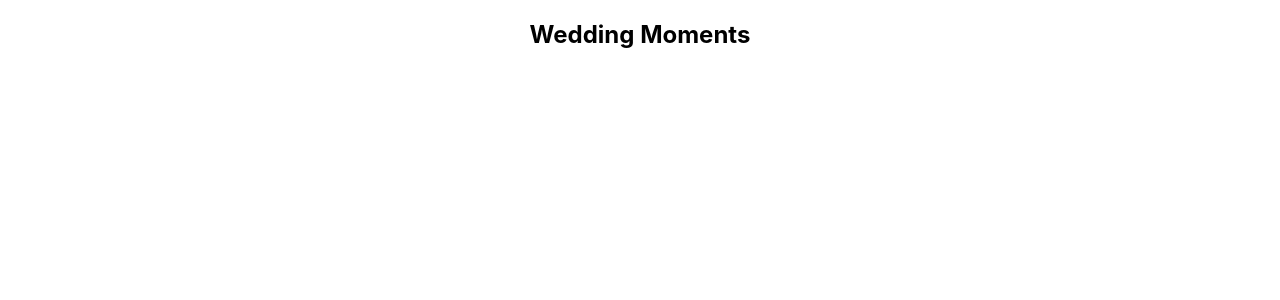
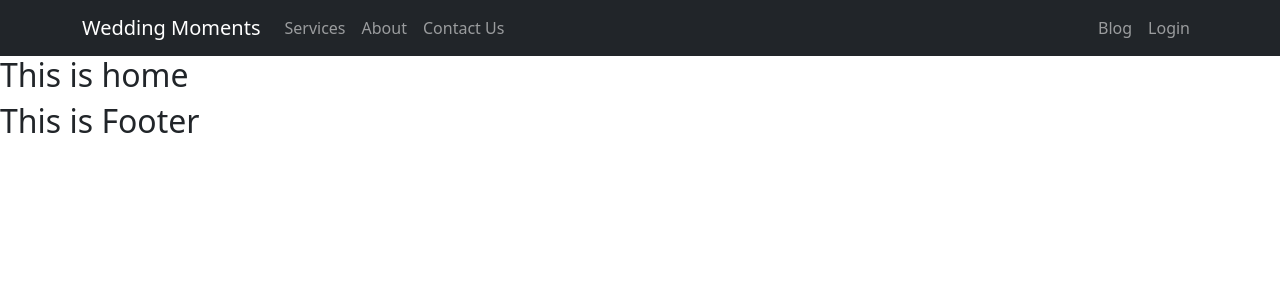
Before and after one commit to Easrib/wedding-moment, a React (Create React App) app: page / in a window 1280 px wide. Shown: the top 300 px of the page. Built offline with nearby package versions, Linux system fonts and the light colour scheme.

Commit message:
navbar added

```diff
--- a/package.json
+++ b/package.json
@@ -11,6 +11,7 @@
     "react": "^18.0.0",
     "react-bootstrap": "^2.2.3",
     "react-dom": "^18.0.0",
+    "react-firebase-hooks": "^5.0.3",
     "react-router-dom": "^6.3.0",
     "react-scripts": "5.0.1",
     "web-vitals": "^2.1.4"
--- a/src/App.js
+++ b/src/App.js
@@ -1,10 +1,19 @@
-import logo from './logo.svg';
 import './App.css';
+import Header from './Pages/Shared/Header/Header';
+import Footer from './Pages/Shared/Footer/Footer';
+import { Route, Routes } from 'react-router-dom';
+import About from './Pages/About/About';
+import Home from './Pages/Home/Home/Home';
 
 function App() {
   return (
-    <div className="App">
-      <h2>Wedding Moments</h2>
+    <div>
+      <Header></Header>
+      <Routes>
+        <Route path='/' element={<Home></Home>}></Route>
+        <Route path='/about' element={<About></About>}></Route>
+      </Routes>
+      <Footer></Footer>
     </div>
   );
 }
--- /dev/null
+++ b/src/Pages/About/About.js
@@ -0,0 +1,11 @@
+import React from 'react';
+
+const About = () => {
+    return (
+        <div>
+            <h2>This about page</h2>
+        </div>
+    );
+};
+
+export default About;
--- /dev/null
+++ b/src/Pages/Home/Home/Home.js
@@ -0,0 +1,11 @@
+import React from 'react';
+
+const Home = () => {
+    return (
+        <div>
+            <h2>This is home</h2>
+        </div>
+    );
+};
+
+export default Home;
--- a/src/Pages/Shared/Header/Header.js
+++ b/src/Pages/Shared/Header/Header.js
@@ -1,10 +1,29 @@
 import React from 'react';
+import { Container, Nav, Navbar } from 'react-bootstrap';
+
+
 
 const Header = () => {
     return (
-        <div>
-            <h2>This is Header</h2>
-        </div>
+        <Navbar collapseOnSelect expand="lg" bg="dark" variant="dark">
+            <Container>
+                <Navbar.Brand href="#home">Wedding Moments</Navbar.Brand>
+                <Navbar.Toggle aria-controls="responsive-navbar-nav" />
+                <Navbar.Collapse id="responsive-navbar-nav">
+                    <Nav className="me-auto">
+                        <Nav.Link href="#features">Services</Nav.Link>
+                        <Nav.Link href="#pricing">About</Nav.Link>
+                        <Nav.Link href="#pricing">Contact Us</Nav.Link>
+                    </Nav>
+                    <Nav>
+                        <Nav.Link href="#deets">Blog</Nav.Link>
+                        <Nav.Link eventKey={2} href="#memes">
+                            Login
+                        </Nav.Link>
+                    </Nav>
+                </Navbar.Collapse>
+            </Container>
+        </Navbar>
     );
 };
 
--- a/src/index.js
+++ b/src/index.js
@@ -4,6 +4,7 @@ import './index.css';
 import App from './App';
 import reportWebVitals from './reportWebVitals';
 import { BrowserRouter } from 'react-router-dom';
+import 'bootstrap/dist/css/bootstrap.min.css';
 
 const root = ReactDOM.createRoot(document.getElementById('root'));
 root.render(
```
Also changed, not shown: src/Pages/Home/Services/Services.js (added, +11 -0 lines), src/Pages/Login/Login.js (added, +11 -0 lines), 1 other file (tests, documents, lock files or other folders).
